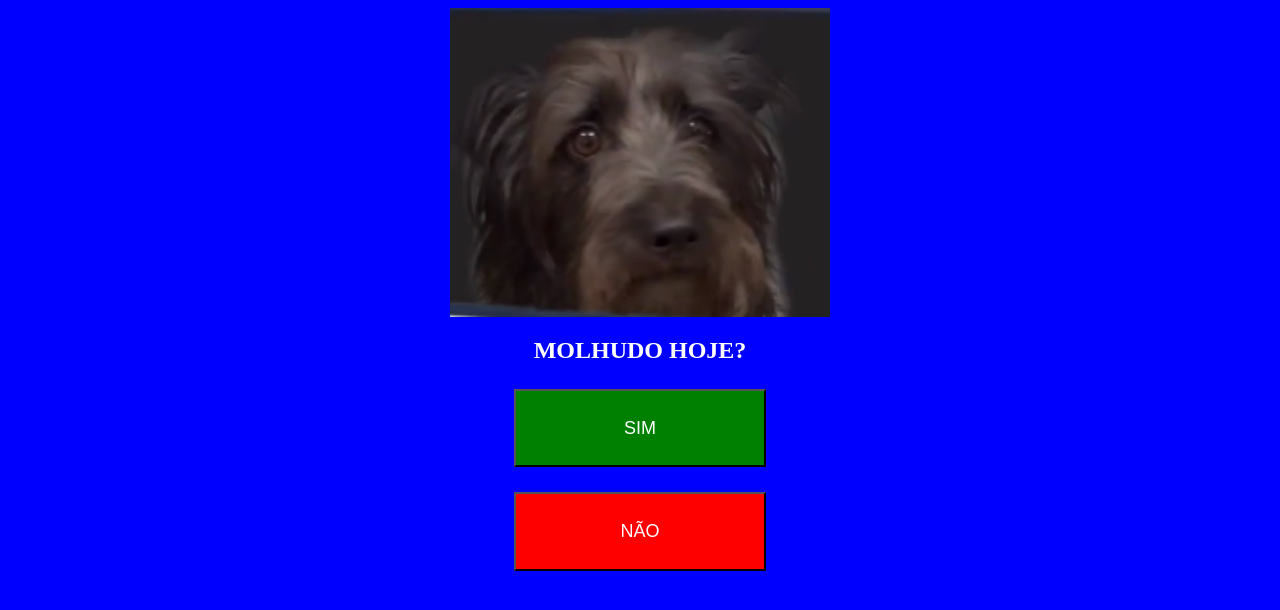
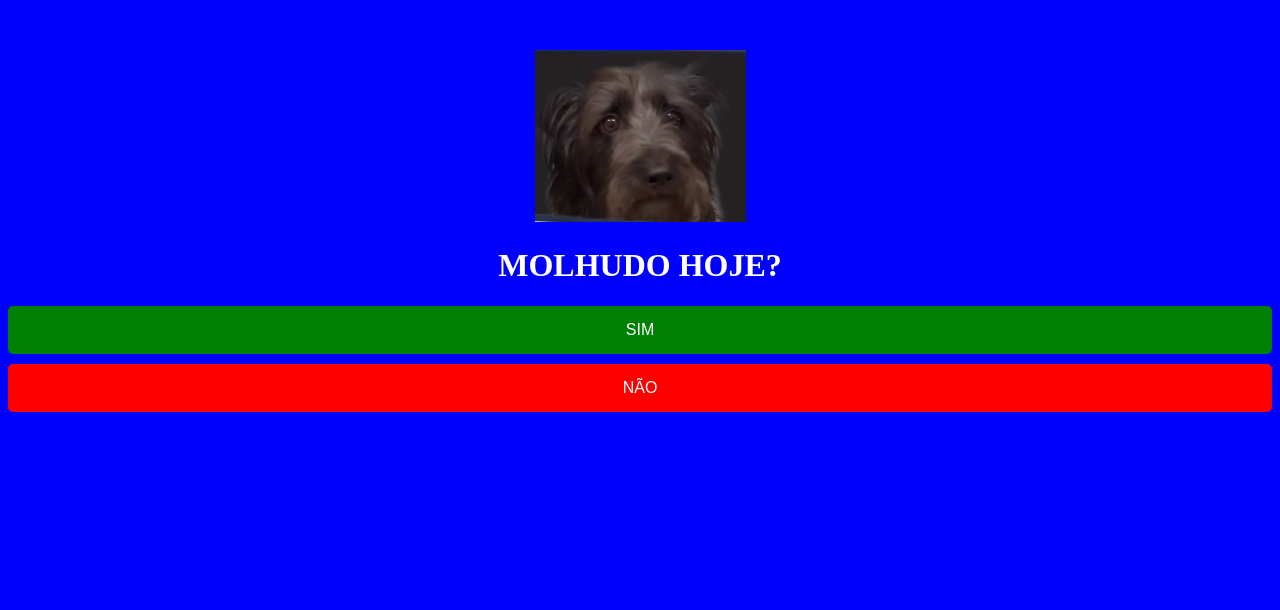
Before and after one commit to Jonathanfdr/pepitos, a plain HTML site: page index.html in a window 1280 px wide. Drawn offline with Linux system fonts and the light colour scheme.

Commit message:
Update index.html

```diff
--- a/index.html
+++ b/index.html
@@ -1,5 +1,36 @@
-<html>
-<header>
+
+<!DOCTYPE html>
+<html lang="en">
+<head>
+    <meta charset="UTF-8">
+    <meta name="viewport" content="width=device-width, initial-scale=1.0">
+    <title>Botões Sim e Não</title>
+    <style>
+        .container {
+            text-align: center;
+            margin-top: 50px;
+        }
+        .botao {
+            display: block; /* Faz com que os botões ocupem a largura total da tela */
+            width: 100%; /* Ajusta a largura dos botões para a largura total do container */
+            padding: 15px;
+            font-size: 16px;
+            border: none;
+            border-radius: 5px;
+            color: white;
+            margin-top: 10px;
+        }
+        .botao-sim {
+            background-color: green;
+        }
+        .botao-nao {
+            background-color: red;
+        }
+        .imagem {
+            height: 50%;
+            object-fit: cover; /* Faz com que a imagem seja cortada para caber na caixa */
+        }
+    </style>
     <title>Pepito</title>
     <script>
         var x = 0;
@@ -9,8 +40,7 @@
             if(x==4) {
                 x=0;
             }
-
-            el.style.marginTop = (x * 50)+"px";
+            el.style.marginTop = 10 + (x * (el.offsetHeight+10))+"px";
         }
 
         function toca() {
@@ -18,18 +48,20 @@
             audio.play();
         }
     </script>
-</header>
+</head>
+<body bgcolor="blue">
+    <div class="container">
+        <!-- Imagem -->
+        <img src="ohgente.png" alt="Minha Imagem" class="imagem">
 
-<body bgcolor="blue">
-    <div style="width: 100%; text-align: center;">
-        <div><img src="ohgente.png" style="width:30%"></div>
-        <div style="color: white"><h2>MOLHUDO HOJE?</h2></div>
-        <div style="margin-top: 25px;"><button onclick="toca()" id="sim" style="font-size: large; font-style: bold ;width: 20%; height: 10%; background-color: green; color: white;">SIM</button></div>
-        <div style="margin-top: 25px;"><button onclick="abaixa()" id="nao" style="font-size: large; font-style: bold ;width: 20%; height: 10%; background-color: red; color: white;">NÃO</button></div>
+        <h1 style="color: white;">MOLHUDO HOJE?</h1>
+        <!-- Botões -->
+        <button class="botao botao-sim" onclick="toca()" id="sim">SIM</button>
+        <button class="botao botao-nao" onclick="abaixa()" id="nao">NÃO</button>
+
         <audio id="audio">
             <source src="pepito.mp3" type="audio/mp3">
         </audio>
     </div>
 </body>
-
 </html>
```
